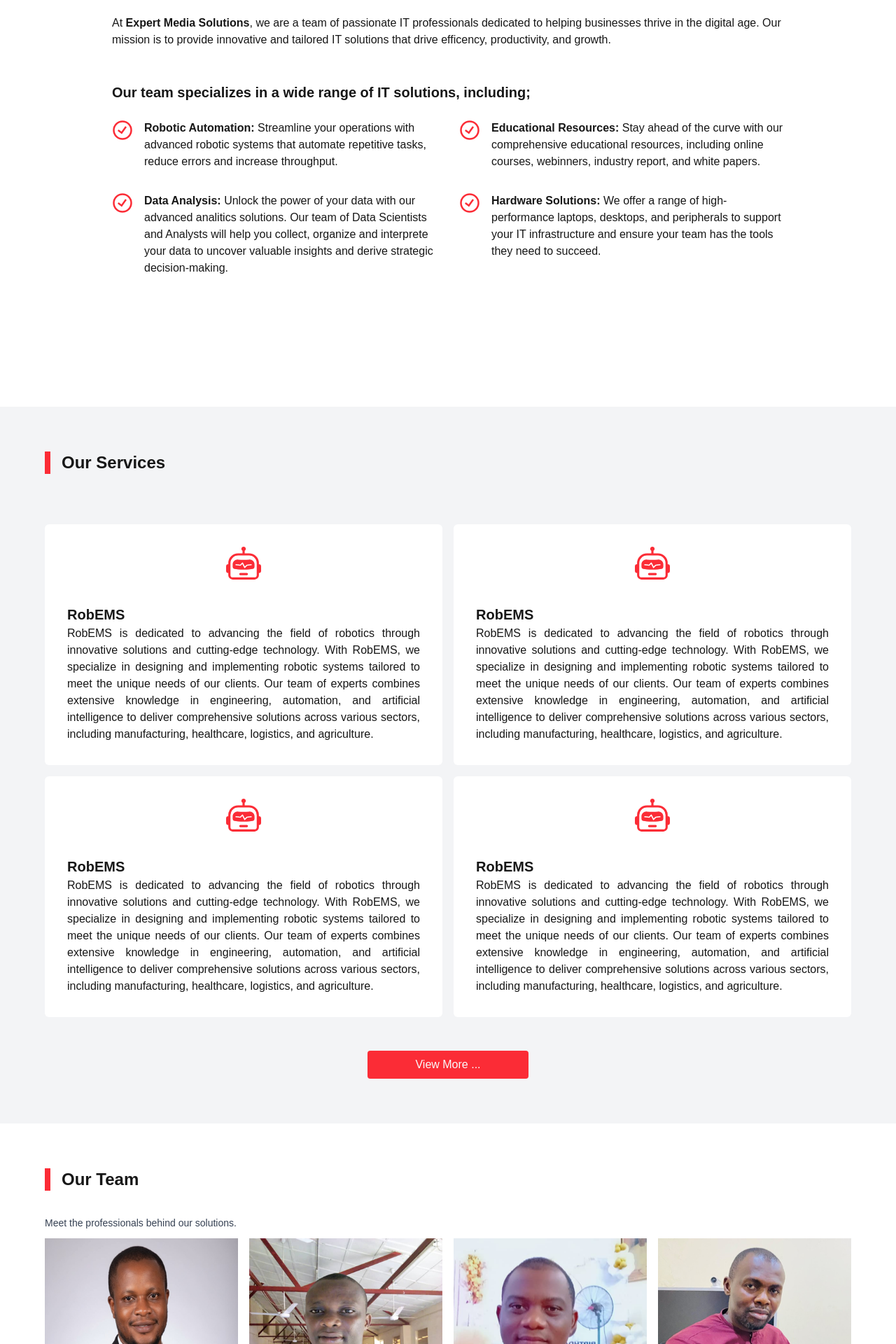
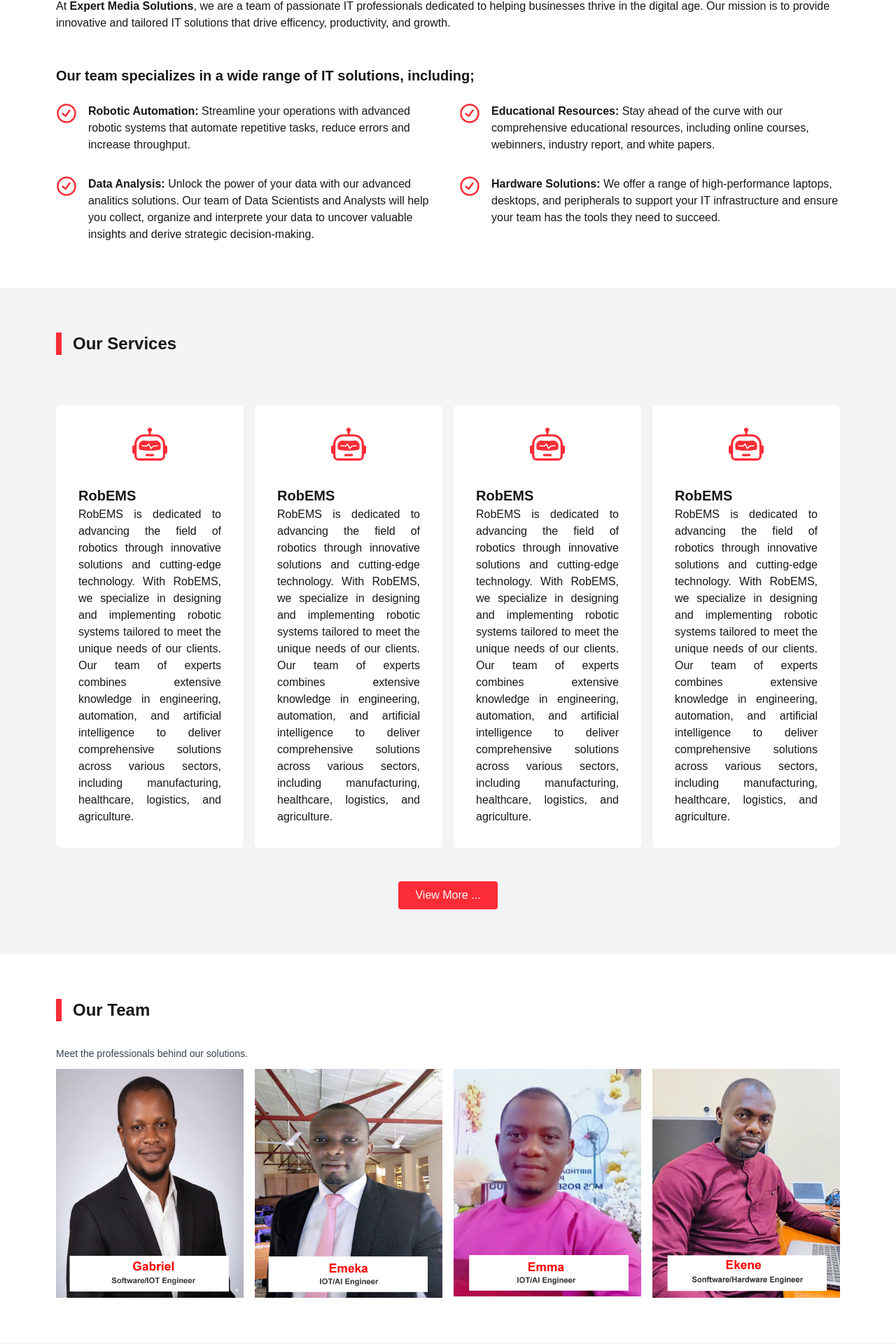
Before and after one commit to ekeneakubue/expertmedia, a Next.js app: page / in a window 1280 px wide. Shown: the part 875-2795 px from the top of the page at 70% size. Built offline with nearby package versions, Linux system fonts and the light colour scheme; no server answers.

Commit message:
feat(home): improve responsiveness across sections (grids, paddings, buttons)

```diff
--- a/app/page.tsx
+++ b/app/page.tsx
@@ -70,7 +70,7 @@
       </HeroSlider>
 
       {/* About Expert Media */}
-      <section id="about" className="px-16sm:px-10 py-16 min-h-[100vh] px-[10rem]">
+      <section id="about" className="px-6 sm:px-10 lg:px-20 py-16 min-h-[60vh]">
         <div className="max-w-6xl mx-auto">
           <h2 className="text-2xl font-semibold mb-6 border-l-8 border-solid border-red-500 px-4">About Us</h2>
           <p>
@@ -88,7 +88,7 @@
 
           <strong className="text-[20px]">Our team specializes in a wide range of IT solutions, including;</strong>
           <br /><br />
-          <div className="grid grid-cols-2 gap-8">
+          <div className="grid grid-cols-1 md:grid-cols-2 gap-8">
             <div className="flex gap-4 items-start">
               <div className="text-red-500 text-[30px]"><GrStatusGood /></div>
               <p>
@@ -133,12 +133,12 @@
 
 
       {/* Our Services */}
-      <section id="services" className="px-6 sm:px-10 py-16 min-h-[100vh] bg-gray-100 dark:bg-neutral-950">
+      <section id="services" className="px-6 sm:px-10 lg:px-20 py-16 min-h-[60vh] bg-gray-100 dark:bg-neutral-950">
         <div className="max-w-6xl mx-auto">
           <h2 className="text-2xl font-semibold mb-6 border-l-8 border-solid border-red-500 px-4">Our Services</h2>
           <br /><br />
           <div>
-            <div className="grid grid-cols-2 gap-4">
+            <div className="grid grid-cols-1 md:grid-cols-2 xl:grid-cols-4 gap-4">
               <div className="bg-white rounded-md p-[2rem] gap-2">
                 <span className="text-red-500 text-[50px] text-center bg-green-500 mb-4">
                   <BsRobot className="mx-auto mb-8"/>
@@ -206,7 +206,7 @@
 
             </div>
             <div className="flex justify-center mt-4">
-              <button className="px-4 mt-[2rem] bg-red-500 rounded py-2 text-gray-50 w-[20%] mx-auto">View More ...</button>
+              <button className="px-6 mt-8 bg-red-500 rounded py-2 text-gray-50 w-full sm:w-auto">View More ...</button>
             </div>
           </div>
         </div>
@@ -214,11 +214,11 @@
 
 
       {/* Our Team */}
-      <section id="team" className="px-6 min-h-[100vh] sm:px-10 py-16">
+      <section id="team" className="px-6 sm:px-10 lg:px-20 py-16">
         <div className="max-w-6xl mx-auto grid gap-3">
           <h2 className="text-2xl font-semibold mb-6 border-l-8 border-solid border-red-500 px-4">Our Team</h2>
           <p className="text-gray-700 dark:text-gray-200 text-sm">Meet the professionals behind our solutions.</p>
-          <div className="grid grid-cols-4 gap-4">
+          <div className="grid grid-cols-2 md:grid-cols-4 gap-4">
             <div>
               <div><Image src="/images/team/gabriel.png" alt="Gabriel" width={300} height={300} className="w-full h-auto" /></div>
             </div>
@@ -240,11 +240,11 @@
       </section>
 
        {/* Board Members */}
-       <section id="board" className="px-6 min-h-[100vh] bg-gray-100 sm:px-10 py-16">
+      <section id="board" className="px-6 sm:px-10 lg:px-20 py-16 bg-gray-100">
         <div className="max-w-6xl mx-auto grid gap-3">
           <h2 className="text-2xl font-semibold mb-6 border-l-8 border-solid border-red-500 px-4">Board Members</h2>
           <p className="text-gray-700 dark:text-gray-200 text-sm">Guiding our mission and long-term strategy.</p>
-          <div className="grid grid-cols-3 gap-4">
+          <div className="grid grid-cols-1 sm:grid-cols-2 lg:grid-cols-3 gap-4">
             <div>
               <div><Image src="/images/board/chukwuma.png" alt="Chukwuma" width={380} height={420} className="w-full h-auto" /></div>
             </div>
@@ -263,11 +263,11 @@
 
 
       {/* Gallery */}
-      <section id="gallery" className="px-6 min-h-[100vh] sm:px-10 py-16 dark:bg-neutral-950">
+      <section id="gallery" className="px-6 sm:px-10 lg:px-20 py-16 dark:bg-neutral-950">
         <div className="max-w-6xl mx-auto grid gap-3">
           <h2 className="text-2xl font-semibold mb-6 border-l-8 border-solid border-red-500 px-4">Gallery</h2>
           <p className="text-gray-700 dark:text-gray-200 text-sm">Snapshots from projects, events, and community work.</p>
-          <div className="grid grid-cols-3 gap-4">
+          <div className="grid grid-cols-2 sm:grid-cols-3 gap-4">
             <Image src="/images/gallery/stc1.jpg" alt="Gallery image 1" width={600} height={400} className="w-full h-auto" />
             <Image src="/images/gallery/stc2.jpg" alt="Gallery image 2" width={600} height={400} className="w-full h-auto" />
             <Image src="/images/gallery/stc3.jpg" alt="Gallery image 3" width={600} height={400} className="w-full h-auto" />
@@ -278,20 +278,20 @@
             <Image src="/images/gallery/stc8.jpg" alt="Gallery image 8" width={600} height={400} className="w-full h-auto" />
             <Image src="/images/gallery/stc9.jpg" alt="Gallery image 9" width={600} height={400} className="w-full h-auto" />
           </div>
-          <button className="px-4 mt-[2rem] bg-red-500 rounded py-2 text-gray-50 w-[20%] mx-auto ">View More ...</button>
+          <button className="px-6 mt-8 bg-red-500 rounded py-2 text-gray-50 w-full sm:w-auto ">View More ...</button>
         </div>
       </section>
 
 
 
       {/* Our Contacts */}
-      <section id="contacts" className="px-16sm:px-10 py-16 min-h-[100vh] bg-gray-100 px-[10rem]">
+      <section id="contacts" className="px-6 sm:px-10 lg:px-20 py-16 bg-gray-100">
         <h2 className="text-2xl font-semibold mb-6 border-l-8 border-solid border-red-500 px-4">Contact Us</h2>
         <p className="text-gray-700 dark:text-gray-200 text-sm">
           Let’s plan your next milestone
         </p><br /><br />
         <div>
-          <div className="grid grid-cols-3">
+          <div className="grid grid-cols-1 md:grid-cols-2 lg:grid-cols-3 gap-4">
             <div className="bg-white rounded-md py-[4rem] flex gap-2 px-[2rem]">
               <span className="text-green-800 text-[50px]">
                 <FaPhoneAlt />
```
